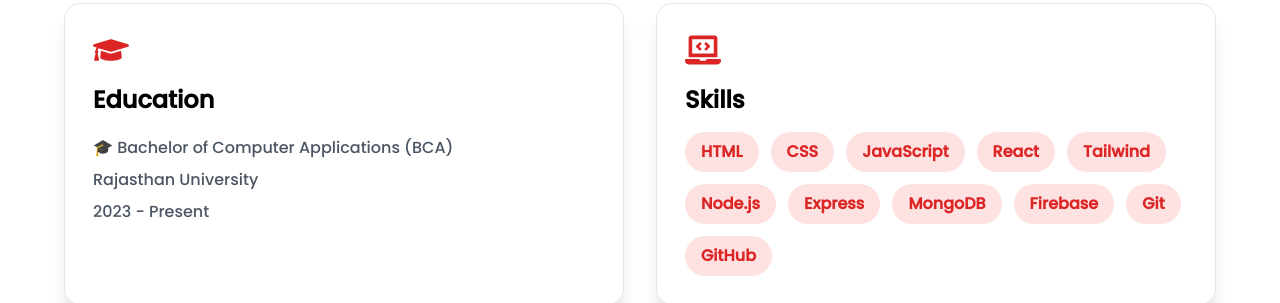
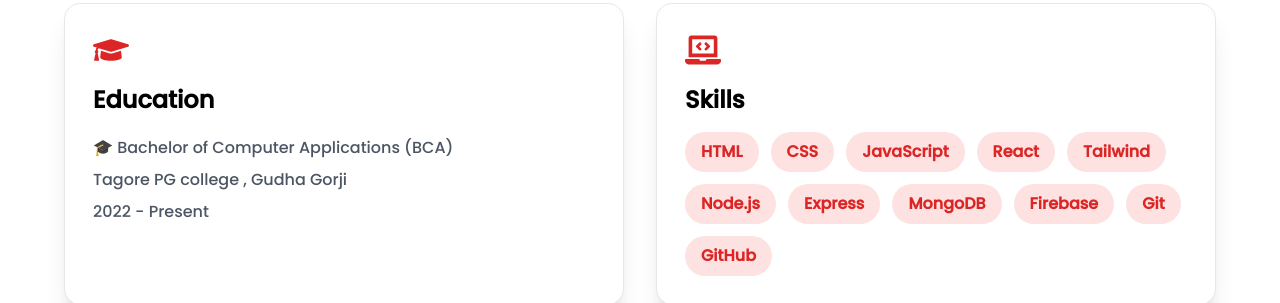
Before and after one commit to naveenkumawat2211-web/portfolio, a React (Vite) app: page / in a window 1280 px wide. Shown: the part 1340-1643 px from the top of the page. Built offline with nearby package versions, Linux system fonts and the light colour scheme.

Commit message:
Updated About section and Contact

```diff
--- a/src/components/About.jsx
+++ b/src/components/About.jsx
@@ -77,9 +77,9 @@ function About() {
           <p className="text-gray-600 leading-8">
             🎓 Bachelor of Computer Applications (BCA)
             <br />
-            Rajasthan University
+            Tagore PG college , Gudha Gorji
             <br />
-            2023 - Present
+            2022 - Present
           </p>
         </motion.div>
 
--- a/src/components/Contact.jsx
+++ b/src/components/Contact.jsx
@@ -90,7 +90,7 @@ function Contact() {
               <div>
                 <p className="font-semibold">Email</p>
                 <p className="text-gray-500">
-                  your@email.com
+                 naveenkumawat2211@gmail.com
                 </p>
               </div>
             </div>
@@ -103,7 +103,7 @@ function Contact() {
               <div>
                 <p className="font-semibold">Phone</p>
                 <p className="text-gray-500">
-                  +91 9876543210
+                  +91 7597386371
                 </p>
               </div>
             </div>
```
